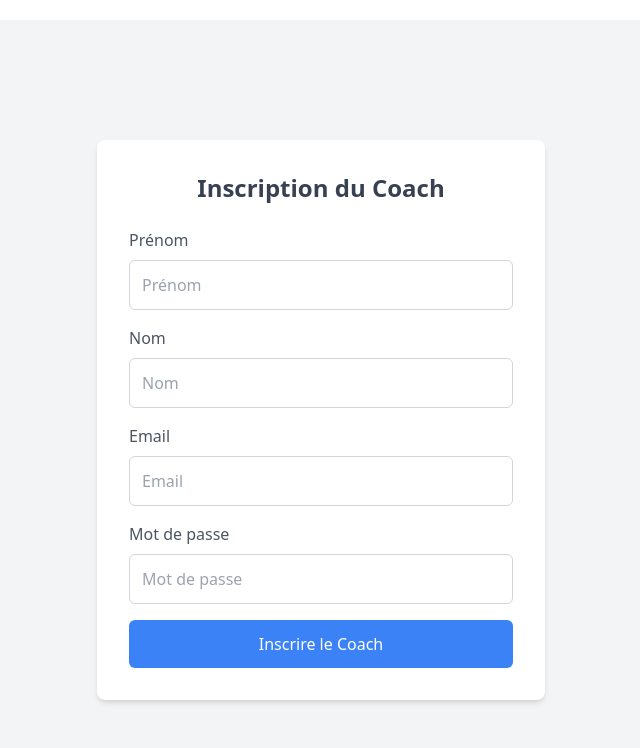
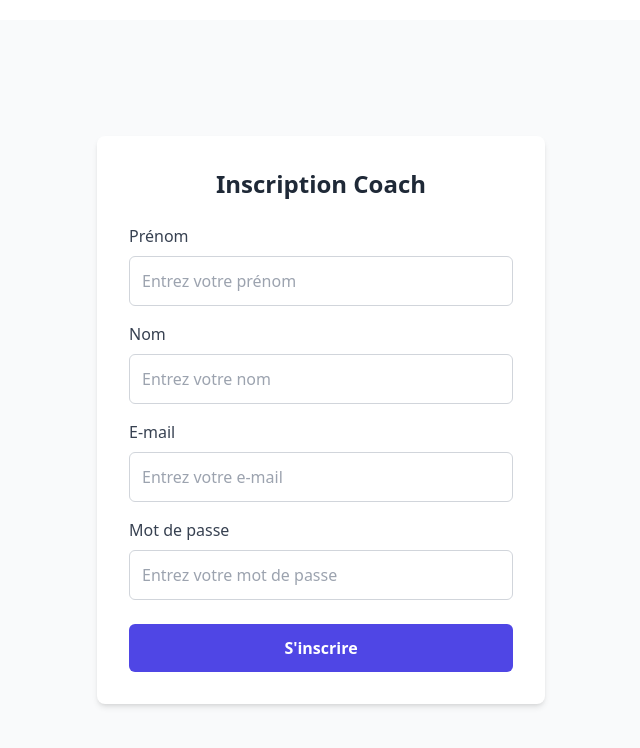
Before and after one commit to MariamaBalde/Tache21-E-Learning-app, a React (Create React App) app: page /inscription in a window 1280 px wide. Shown: the top 748 px of the page, without its empty margins (319-959 px from the left). Built offline with nearby package versions, Linux system fonts and the light colour scheme.

Commit message:
changement de inscription

```diff
--- a/src/Composants/Auth/Inscription.js
+++ b/src/Composants/Auth/Inscription.js
@@ -1,120 +1,128 @@
-import { useState } from 'react';
-import { getAuth, createUserWithEmailAndPassword } from 'firebase/auth';
-import { getFirestore, doc, setDoc } from 'firebase/firestore';
-import { auth, db } from '../../Config/firebaseConfig'; // Corrige le chemin d'importation
+// src/Composants/Auth/Inscription.js
+import React, { useState } from 'react';
+import { createUserWithEmailAndPassword } from 'firebase/auth';
+import { setDoc, doc } from 'firebase/firestore';
+import { auth, db } from '../../Config/firebaseConfig'; // Import de la configuration Firebase
 
 const Inscription = () => {
   const [email, setEmail] = useState('');
-  const [password, setPassword] = useState('');
-  const [firstName, setFirstName] = useState('');
-  const [lastName, setLastName] = useState('');
+  const [motDePasse, setMotDePasse] = useState('');
+  const [prenom, setPrenom] = useState('');
+  const [nom, setNom] = useState('');
   const [error, setError] = useState('');
 
-  const handleSubmit = async (e) => {
+  const handleInscription = async (e) => {
     e.preventDefault();
+
     try {
-      // Créer un coach dans Firebase Authentication
-      const userCredential = await createUserWithEmailAndPassword(
+      // Créer un utilisateur avec email et mot de passe via Firebase Authentication
+      const utilisateur = await createUserWithEmailAndPassword(
         auth,
         email,
-        password
+        motDePasse
       );
-      const user = userCredential.user;
 
       // Ajouter les informations du coach dans Firestore
-      await setDoc(doc(db, 'coaches', user.uid), {
-        firstName,
-        lastName,
-        email,
-        createdAt: new Date(),
+      const coachRef = doc(db, 'coachs', utilisateur.user.uid); // UID unique du coach
+      await setDoc(coachRef, {
+        prenom: prenom,
+        nom: nom,
+        email: email,
+        createdAt: new Date(), // Ajoute la date de création
       });
 
-      console.log('Coach ajouté avec succès!');
-      // Optionnel : Redirigez l'admin vers une autre page ou affichez un message de succès
+      console.log('Coach inscrit avec succès');
+      // Rediriger ou afficher un message de succès
     } catch (error) {
-      console.error("Erreur lors de l'ajout du coach:", error);
-      setError("Une erreur est survenue lors de l'ajout du coach");
+      setError(error.message);
+      console.error("Erreur lors de l'inscription du coach : ", error.message);
     }
   };
 
   return (
-    <div className="min-h-screen flex items-center justify-center bg-gray-100">
-      <div className="max-w-md w-full bg-white p-8 rounded-lg shadow-md">
-        <h2 className="text-2xl font-semibold text-center text-gray-700 mb-6">
-          Inscription du Coach
+    <div className="flex justify-center items-center min-h-screen bg-gray-50">
+      <form
+        onSubmit={handleInscription}
+        className="bg-white shadow-md rounded-lg p-8 w-full max-w-md"
+      >
+        <h2 className="text-2xl font-semibold text-center mb-6 text-gray-800">
+          Inscription Coach
         </h2>
 
-        <form onSubmit={handleSubmit}>
+        {error && (
+          <p className="text-red-500 text-sm text-center mb-4">{error}</p>
+        )}
+
         <div className="mb-4">
-            <label htmlFor="firstName" className="block text-gray-600">
+          <label className="block text-gray-700 font-medium" htmlFor="prenom">
             Prénom
           </label>
           <input
             type="text"
-              id="firstName"
-              placeholder="Prénom"
-              value={firstName}
-              onChange={(e) => setFirstName(e.target.value)}
-              className="w-full p-3 mt-2 border border-gray-300 rounded-md focus:outline-none focus:ring-2 focus:ring-blue-500"
+            id="prenom"
+            value={prenom}
+            onChange={(e) => setPrenom(e.target.value)}
+            placeholder="Entrez votre prénom"
+            className="w-full p-3 mt-2 border border-gray-300 rounded-md focus:outline-none focus:ring-2 focus:ring-indigo-500"
             required
           />
         </div>
 
         <div className="mb-4">
-            <label htmlFor="lastName" className="block text-gray-600">
+          <label className="block text-gray-700 font-medium" htmlFor="nom">
             Nom
           </label>
           <input
             type="text"
-              id="lastName"
-              placeholder="Nom"
-              value={lastName}
-              onChange={(e) => setLastName(e.target.value)}
-              className="w-full p-3 mt-2 border border-gray-300 rounded-md focus:outline-none focus:ring-2 focus:ring-blue-500"
+            id="nom"
+            value={nom}
+            onChange={(e) => setNom(e.target.value)}
+            placeholder="Entrez votre nom"
+            className="w-full p-3 mt-2 border border-gray-300 rounded-md focus:outline-none focus:ring-2 focus:ring-indigo-500"
             required
           />
         </div>
 
         <div className="mb-4">
-            <label htmlFor="email" className="block text-gray-600">
-              Email
+          <label className="block text-gray-700 font-medium" htmlFor="email">
+            E-mail
           </label>
           <input
             type="email"
             id="email"
-              placeholder="Email"
             value={email}
             onChange={(e) => setEmail(e.target.value)}
-              className="w-full p-3 mt-2 border border-gray-300 rounded-md focus:outline-none focus:ring-2 focus:ring-blue-500"
+            placeholder="Entrez votre e-mail"
+            className="w-full p-3 mt-2 border border-gray-300 rounded-md focus:outline-none focus:ring-2 focus:ring-indigo-500"
             required
           />
         </div>
 
-          <div className="mb-4">
-            <label htmlFor="password" className="block text-gray-600">
+        <div className="mb-6">
+          <label
+            className="block text-gray-700 font-medium"
+            htmlFor="motDePasse"
+          >
             Mot de passe
           </label>
           <input
             type="password"
-              id="password"
-              placeholder="Mot de passe"
-              value={password}
-              onChange={(e) => setPassword(e.target.value)}
-              className="w-full p-3 mt-2 border border-gray-300 rounded-md focus:outline-none focus:ring-2 focus:ring-blue-500"
+            id="motDePasse"
+            value={motDePasse}
+            onChange={(e) => setMotDePasse(e.target.value)}
+            placeholder="Entrez votre mot de passe"
+            className="w-full p-3 mt-2 border border-gray-300 rounded-md focus:outline-none focus:ring-2 focus:ring-indigo-500"
             required
           />
         </div>
 
-          {error && <p className="text-red-500 text-sm mb-4">{error}</p>}
-
         <button
           type="submit"
-            className="w-full bg-blue-500 text-white p-3 rounded-md hover:bg-blue-600 focus:outline-none focus:ring-2 focus:ring-blue-500"
+          className="w-full py-3 bg-indigo-600 text-white font-semibold rounded-md hover:bg-indigo-700 focus:outline-none focus:ring-2 focus:ring-indigo-500"
         >
-            Inscrire le Coach
+          S'inscrire
         </button>
       </form>
-      </div>
     </div>
   );
 };
```
Lines whose indentation alone changed are shown as unchanged.
